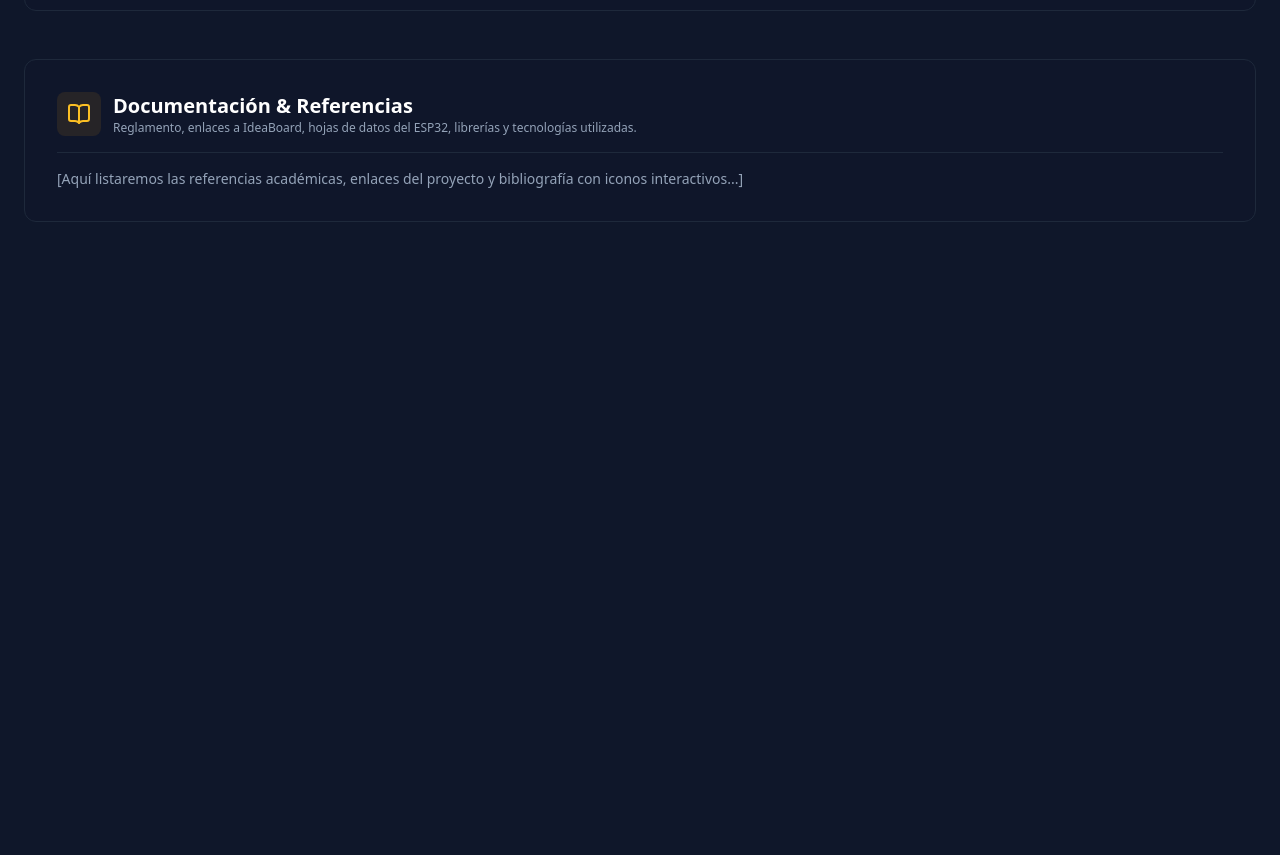
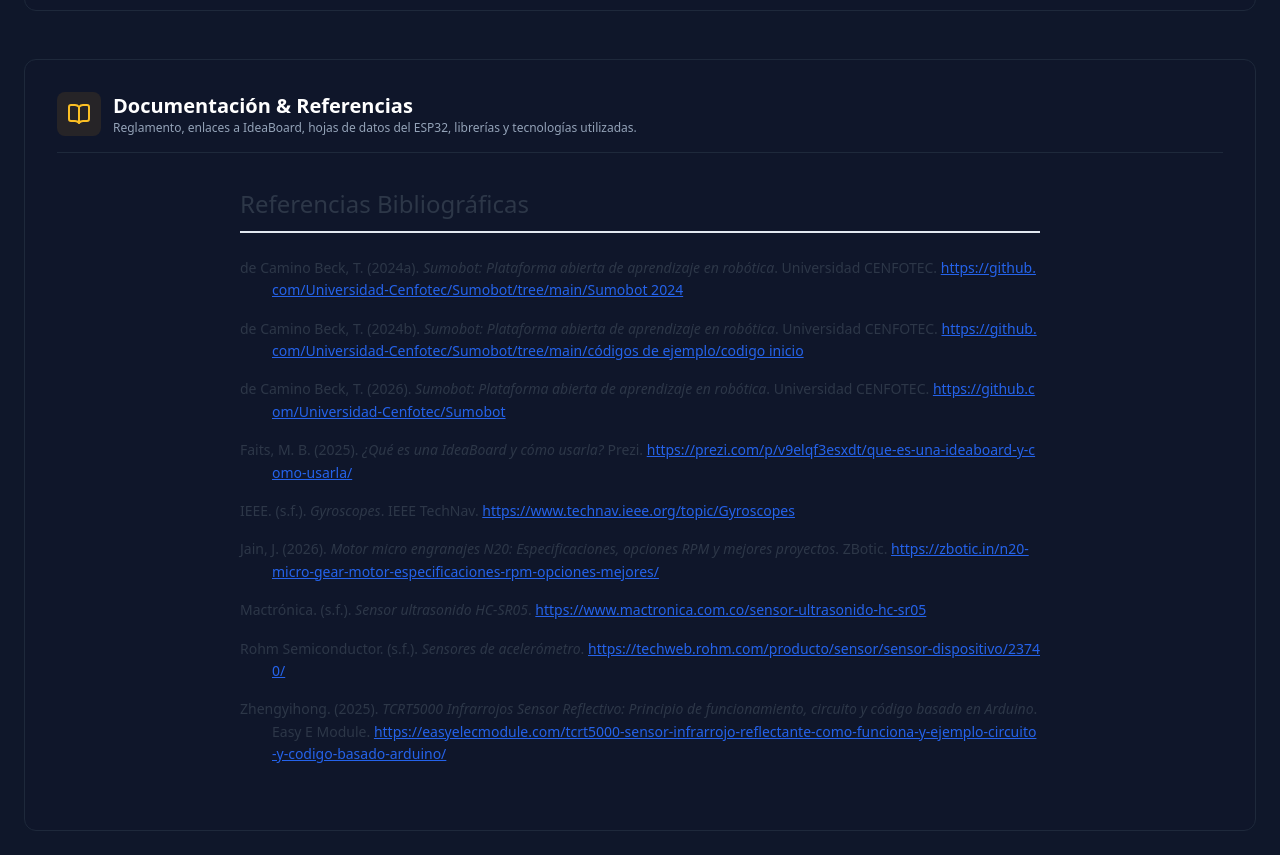
Before and after one commit to erickmadrigal12354/SUMOBOT, a plain HTML site: page index.html in a window 1280 px wide. Shown: the part 3253-4108 px from the top of the page. Before the commit the page ends 3499 px from the top, so only its background shows below. Drawn offline with nearby package versions, Linux system fonts and the light colour scheme.

Commit message:
referencias

```diff
--- a/index.html
+++ b/index.html
@@ -224,7 +224,60 @@
             </div>
             <!-- Reservado para los enlaces y referencias estilo tarjetas -->
             <div class="text-sm text-slate-600 dark:text-slate-400">
-                <p>[Aquí listaremos las referencias académicas, enlaces del proyecto y bibliografía con iconos interactivos...]</p>
+                <p>
+                    <section class="bibliografia-section" style="max-width: 800px; margin: 2rem auto; font-family: system-ui, -apple-system, sans-serif; line-height: 1.6; color: #2d3748;">
+                        <h2 style="font-size: 1.5rem; border-bottom: 2px solid #e2e8f0; padding-bottom: 0.5rem; margin-bottom: 1.5rem;">Referencias Bibliográficas</h2>
+
+                        <ul style="list-style: none; padding-left: 0; margin: 0;">
+
+                            <li style="padding-left: 2rem; text-indent: -2rem; margin-bottom: 1rem;">
+                                de Camino Beck, T. (2024a). <em>Sumobot: Plataforma abierta de aprendizaje en robótica</em>. Universidad CENFOTEC.
+                                <a href="https://github.com/Universidad-Cenfotec/Sumobot/tree/main/Sumobot%202024" target="_blank" rel="noopener noreferrer" style="color: #2563eb; text-decoration: underline; word-break: break-all;">https://github.com/Universidad-Cenfotec/Sumobot/tree/main/Sumobot 2024</a>
+                            </li>
+
+                            <li style="padding-left: 2rem; text-indent: -2rem; margin-bottom: 1rem;">
+                                de Camino Beck, T. (2024b). <em>Sumobot: Plataforma abierta de aprendizaje en robótica</em>. Universidad CENFOTEC.
+                                <a href="https://github.com/Universidad-Cenfotec/Sumobot/tree/main/c%C3%B3digos%20de%20ejemplo/codigo%20inicio" target="_blank" rel="noopener noreferrer" style="color: #2563eb; text-decoration: underline; word-break: break-all;">https://github.com/Universidad-Cenfotec/Sumobot/tree/main/códigos de ejemplo/codigo inicio</a>
+                            </li>
+
+                            <li style="padding-left: 2rem; text-indent: -2rem; margin-bottom: 1rem;">
+                                de Camino Beck, T. (2026). <em>Sumobot: Plataforma abierta de aprendizaje en robótica</em>. Universidad CENFOTEC.
+                                <a href="https://github.com/Universidad-Cenfotec/Sumobot" target="_blank" rel="noopener noreferrer" style="color: #2563eb; text-decoration: underline; word-break: break-all;">https://github.com/Universidad-Cenfotec/Sumobot</a>
+                            </li>
+
+                            <li style="padding-left: 2rem; text-indent: -2rem; margin-bottom: 1rem;">
+                                Faits, M. B. (2025). <em>¿Qué es una IdeaBoard y cómo usarla?</em> Prezi.
+                                <a href="https://prezi.com/p/v9elqf3esxdt/que-es-una-ideaboard-y-como-usarla/" target="_blank" rel="noopener noreferrer" style="color: #2563eb; text-decoration: underline; word-break: break-all;">https://prezi.com/p/v9elqf3esxdt/que-es-una-ideaboard-y-como-usarla/</a>
+                            </li>
+
+                            <li style="padding-left: 2rem; text-indent: -2rem; margin-bottom: 1rem;">
+                                IEEE. (s.f.). <em>Gyroscopes</em>. IEEE TechNav.
+                                <a href="https://www.technav.ieee.org/topic/Gyroscopes" target="_blank" rel="noopener noreferrer" style="color: #2563eb; text-decoration: underline; word-break: break-all;">https://www.technav.ieee.org/topic/Gyroscopes</a>
+                            </li>
+
+                            <li style="padding-left: 2rem; text-indent: -2rem; margin-bottom: 1rem;">
+                                Jain, J. (2026). <em>Motor micro engranajes N20: Especificaciones, opciones RPM y mejores proyectos</em>. ZBotic.
+                                <a href="https://zbotic.in/n20-micro-gear-motor-especificaciones-rpm-opciones-mejores/" target="_blank" rel="noopener noreferrer" style="color: #2563eb; text-decoration: underline; word-break: break-all;">https://zbotic.in/n20-micro-gear-motor-especificaciones-rpm-opciones-mejores/</a>
+                            </li>
+
+                            <li style="padding-left: 2rem; text-indent: -2rem; margin-bottom: 1rem;">
+                                Mactrónica. (s.f.). <em>Sensor ultrasonido HC-SR05</em>.
+                                <a href="https://www.mactronica.com.co/sensor-ultrasonido-hc-sr05" target="_blank" rel="noopener noreferrer" style="color: #2563eb; text-decoration: underline; word-break: break-all;">https://www.mactronica.com.co/sensor-ultrasonido-hc-sr05</a>
+                            </li>
+
+                            <li style="padding-left: 2rem; text-indent: -2rem; margin-bottom: 1rem;">
+                                Rohm Semiconductor. (s.f.). <em>Sensores de acelerómetro</em>.
+                                <a href="https://techweb.rohm.com/producto/sensor/sensor-dispositivo/23740/" target="_blank" rel="noopener noreferrer" style="color: #2563eb; text-decoration: underline; word-break: break-all;">https://techweb.rohm.com/producto/sensor/sensor-dispositivo/23740/</a>
+                            </li>
+
+                            <li style="padding-left: 2rem; text-indent: -2rem; margin-bottom: 1rem;">
+                                Zhengyihong. (2025). <em>TCRT5000 Infrarrojos Sensor Reflectivo: Principio de funcionamiento, circuito y código basado en Arduino</em>. Easy E Module.
+                                <a href="https://easyelecmodule.com/tcrt5000-sensor-infrarrojo-reflectante-como-funciona-y-ejemplo-circuito-y-codigo-basado-arduino/" target="_blank" rel="noopener noreferrer" style="color: #2563eb; text-decoration: underline; word-break: break-all;">https://easyelecmodule.com/tcrt5000-sensor-infrarrojo-reflectante-como-funciona-y-ejemplo-circuito-y-codigo-basado-arduino/</a>
+                            </li>
+
+                        </ul>
+                    </section>
+                </p>
             </div>
     </div>
     </section>
```
